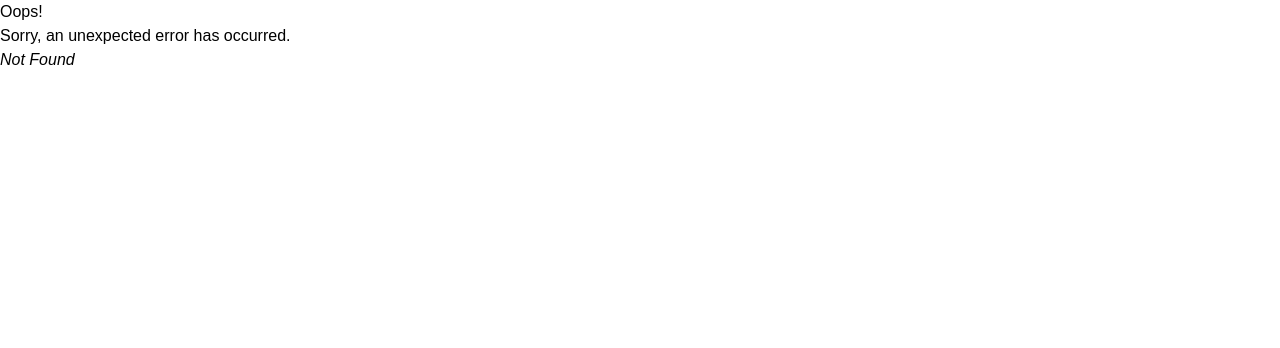
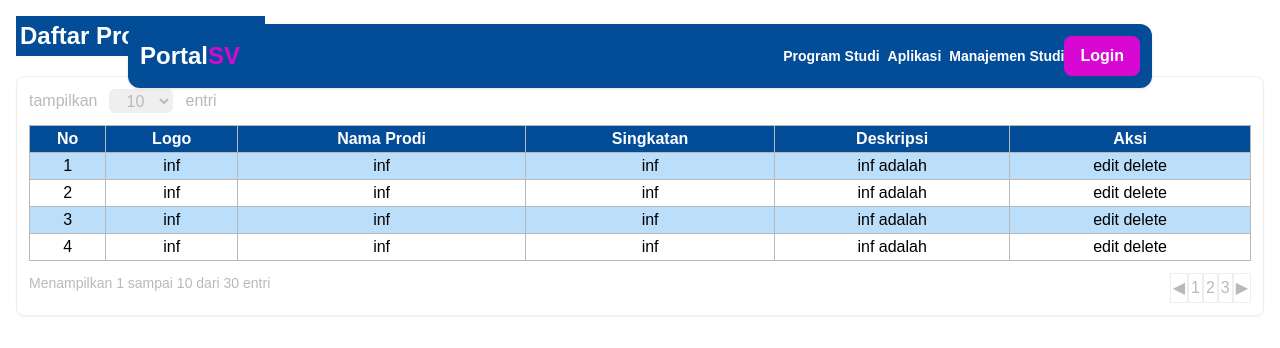
Before and after one commit to ainunnfh/frontend-portalsv, a React (Vite) app: page /programstudi in a window 1280 px wide. Before the commit this address had no page. Shown: the top 348 px of the page. Built offline with nearby package versions, Linux system fonts and the light colour scheme.

Commit message:
program studi table

```diff
--- /dev/null
+++ b/src/components/AdminDetailApp/BannerAdmin.tsx
@@ -0,0 +1,36 @@
+export interface Props {
+    title: string;
+    prodi: string;
+    imageHero: string;
+  }
+  export default function BannerAdminDetailApps(props: Props) {
+    return (
+      <div className="min-h-[50vh] bg-gradient-purple px-6 py-6 md:flex md:flex-row-reverse justify-between items-center lg:px-[10vw]">
+        <div className="flex justify-center md:block">
+          <img
+            src={props.imageHero}
+            alt=""
+            className="w-3/4 md:w-3/4 lg:w-full"
+          />
+        </div>
+
+        <div className="w-full">
+          <div className=" w-full md:w-1/2">
+            <h2 className="bg-secondary md:text-[2rem] text-[1.3rem] py-0.5 px-1 inline-block mb-3 font-bold text-white mt-5 text-4xl">
+              {props.title}
+            </h2>
+            <h4 className="text-[#4B5563]">{props.prodi}</h4>
+          </div>
+
+          <div className="flex gap-3 items-center mt-3">
+            <button className="bg-primary py-1 px-10 text-white text:xs rounded-lg font-semibold">
+              Install
+            </button>
+
+            <button className="text-sm text-[#9B9B9B]"> ❤ Like</button>
+            <button className="text-sm text-[#9B9B9B]"> ✏ Edit</button>
+          </div>
+        </div>
+      </div>
+    );
+  }
--- a/src/components/DetailApp/Banner.tsx
+++ b/src/components/DetailApp/Banner.tsx
@@ -28,6 +28,7 @@ export default function BannerDetailApps(props: Props) {
           </button>
 
           <button className="text-sm text-[#9B9B9B]"> ❤ Like</button>
+          <button className="text-sm text-[#9B9B9B]"> ✏ Edit</button>
         </div>
       </div>
     </div>
--- a/src/components/DetailProdi/ListApps.tsx
+++ b/src/components/DetailProdi/ListApps.tsx
@@ -1,5 +1,3 @@
-import { ICON_IPB } from "../../constants";
-
 export interface DetailProdiProps {
   no: number;
   title: string;
--- a/src/components/NavbarAdmin.tsx
+++ b/src/components/NavbarAdmin.tsx
@@ -7,7 +7,7 @@ export default function NavbarAdmin() {
         <Link to="/" className="text-2xl">
           Portal<span className="text-primary">SV</span>
         </Link>
-        <div className="flex gap-4 items-center">
+        <div className="flex items-center">
           <div className="flex gap-2 lg:justify-end">
             <a href="#" className="text-sm">
               Program Studi
--- /dev/null
+++ b/src/components/ProgramStudi/TableProdi.tsx
@@ -0,0 +1,93 @@
+export default function TableProdi() {
+  return (
+    <>
+      <div className="p-4">
+        <h2 className="text-2xl font-bold text-white inline-block bg-secondary p-1 mb-5">
+          Daftar Program Studi
+        </h2>
+
+        <div className="border shadow-sm rounded-lg p-3">
+          <div className="flex gap-3 mb-3">
+            <p className="text-[#B9B9B9]">tampilkan</p>
+
+            <select
+              name="number"
+              id="number"
+              className="border rounded-md text-[#B9B9B9] px-3"
+            >
+              <option>10</option>
+              <option>20</option>
+              <option>30</option>
+            </select>
+
+            <p className="text-[#B9B9B9]">entri</p>
+          </div>
+          <div className="overflow-x-auto">
+            <table className="table-auto w-full text-center border">
+              <thead className="table-header">
+                <tr>
+                  <th className="table-border">No</th>
+                  <th className="table-border">Logo</th>
+                  <th className="table-border">Nama Prodi</th>
+                  <th className="table-border">Singkatan</th>
+                  <th className="table-border">Deskripsi</th>
+                  <th className="table-border">Aksi</th>
+                </tr>
+              </thead>
+
+              <tbody>
+                <tr>
+                  <td className="table-border bg-blue-100">1</td>
+                  <td className="table-border bg-blue-100">inf</td>
+                  <td className="table-border  bg-blue-100">inf</td>
+                  <td className="table-border  bg-blue-100">inf</td>
+                  <td className="table-border  bg-blue-100">inf adalah</td>
+                  <td className="table-border  bg-blue-100">edit delete</td>
+                </tr>
+
+                <tr>
+                  <td className="table-border">2</td>
+                  <td className="table-border">inf</td>
+                  <td className="table-border">inf</td>
+                  <td className="table-border">inf</td>
+                  <td className="table-border">inf adalah</td>
+                  <td className="table-border">edit delete</td>
+                </tr>
+                <tr>
+                  <td className="table-border bg-blue-100">3</td>
+                  <td className="table-border bg-blue-100">inf</td>
+                  <td className="table-border bg-blue-100">inf</td>
+                  <td className="table-border bg-blue-100">inf</td>
+                  <td className="table-border bg-blue-100">inf adalah</td>
+                  <td className="table-border bg-blue-100">edit delete</td>
+                </tr>
+                <tr>
+                  <td className="table-border">4</td>
+                  <td className="table-border">inf</td>
+                  <td className="table-border">inf</td>
+                  <td className="table-border">inf</td>
+                  <td className="table-border">inf adalah</td>
+                  <td className="table-border">edit delete</td>
+                </tr>
+              </tbody>
+            </table>
+
+            <div className="flex mt-3 justify-between">
+              <p className="text-[#B9B9B9] text-sm">
+                Menampilkan 1 sampai 10 dari 30 entri
+              </p>
+
+              <div className="flex items-center">
+                <p className="number-border">◀</p>
+                <p className="number-border">1</p>
+                <p className="number-border">2</p>
+                <p className="number-border">3</p>
+                <p className="number-border">▶</p>
+              </div>
+            </div>
+          </div>
+        </div>
+      </div>
+    </>
+  );
+}
--- a/src/index.css
+++ b/src/index.css
@@ -9,3 +9,15 @@
 .bg-gradient-purple {
   @apply bg-gradient-to-r from-blue-50 to-purple-50;
 }
+
+.table-header {
+  @apply bg-secondary text-white items-center p-4 ;
+}
+
+.table-border {
+  @apply border border-[#B9B9B9]
+}
+
+.number-border {
+  @apply border p-0.5 text-[#B9B9B9]
+}
--- a/src/main.tsx
+++ b/src/main.tsx
@@ -11,6 +11,8 @@ import Dashboard from "./pages/Dashboard.tsx";
 import DetailApp from "./pages/DetailApp.tsx";
 import AdminPanel from "./pages/AdminPanel.tsx";
 import DetailProdi from "./pages/DetailProdi.tsx";
+import AdminDetailApp from "./pages/AdminDetailApp.tsx";
+import ProgramStudi from "./pages/ProgramStudi.tsx";
 
 const router = createBrowserRouter([
   {
@@ -44,8 +46,18 @@ const router = createBrowserRouter([
     errorElement: <ErrorPage />,
   },
   {
-    path: "/detailprodi/:prodiId",
+    path: "/detailprodi",
     element: <DetailProdi />,
+    errorElement: <ErrorPage />,
+  },
+  {
+    path: "/admindetailapp",
+    element: <AdminDetailApp />,
+    errorElement: <ErrorPage />,
+  },
+  {
+    path: "/programstudi",
+    element: <ProgramStudi />,
     errorElement: <ErrorPage />,
   },
 ]);
--- /dev/null
+++ b/src/pages/AdminDetailApp.tsx
@@ -0,0 +1,18 @@
+import NavbarAdmin from "../components/NavbarAdmin";
+import DeskripsiApp from "../components/DetailApp/DeskripsiApp";
+import Footer from "../components/Footer";
+import { BANNER_APPS } from "../constants";
+import BannerAdminDetailApps from "../components/AdminDetailApp/BannerAdmin";
+
+const AdminDetailApp = () => {
+  return (
+    <>
+      <NavbarAdmin />
+      <BannerAdminDetailApps title={"Baby Meal Planner"} prodi={""} imageHero={BANNER_APPS} />
+      <DeskripsiApp />
+      <Footer />
+    </>
+  );
+};
+
+export default AdminDetailApp;
--- a/src/pages/DetailProdi.tsx
+++ b/src/pages/DetailProdi.tsx
@@ -1,22 +1,17 @@
-import { useParams } from "react-router-dom"
-import BannerDetailProdi from "../components/DetailProdi/BannerDetailProdi"
-import OurApps from "../components/DetailProdi/OurApps"
-import Navbar from "../components/Navbar"
-import ICON_IPB from "../constants/top-picks"
-import Footer from "../components/Footer"
+import BannerDetailProdi from "../components/DetailProdi/BannerDetailProdi";
+import OurApps from "../components/DetailProdi/OurApps";
+import Navbar from "../components/Navbar";
+import Footer from "../components/Footer";
 
 const DetailProdi = () => {
-    const params = useParams();
-
-    const filtered = ICON_IPB.find((item) => item.id === params.prodiId)
   return (
     <div>
-        <Navbar/>
-        <BannerDetailProdi />
-        <OurApps />
-        <Footer/>
+      <Navbar />
+      <BannerDetailProdi />
+      <OurApps />
+      <Footer />
     </div>
-  )
-}
+  );
+};
 
-export default DetailProdi
+export default DetailProdi;
--- /dev/null
+++ b/src/pages/ProgramStudi.tsx
@@ -0,0 +1,13 @@
+import NavbarAdmin from "../components/NavbarAdmin";
+import TableProdi from "../components/ProgramStudi/TableProdi";
+
+const ProgramStudi = () => {
+  return (
+    <>
+      <NavbarAdmin />
+      <TableProdi/>
+    </>
+  );
+};
+
+export default ProgramStudi;
```
